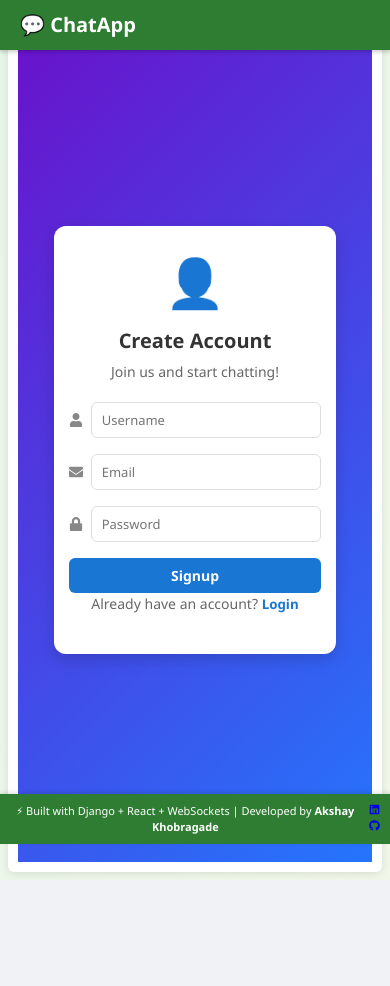
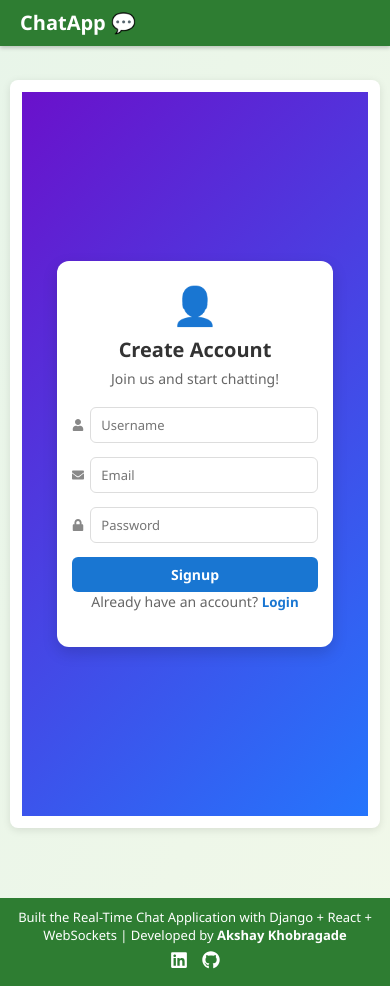
Before and after one commit to Akshaykhobragade3112/Real-Time-Chat-Application, a React (Vite) app in the folder chat_frontend/: page /signup in a window 390 px wide. Before the commit the page ends 880 px from the top, so only its background shows below. Built offline with nearby package versions, Linux system fonts and the light colour scheme.

Commit message:
fixed: rooms title overlapped with header/navbar

```diff
--- a/chat_frontend/src/App.css
+++ b/chat_frontend/src/App.css
@@ -11,8 +11,14 @@ body {
   -webkit-font-smoothing: antialiased;
   background: #f9fafb;
   color: #333;
-  font-size: 14px; /* Slightly smaller base */
+  font-size: 14px;
   line-height: 1.5;
+}
+
+/* ---------- Variables ---------- */
+:root {
+  --header-height: 60px;
+  --footer-height: 60px;
 }
 
 /* ---------- Scrollbar ---------- */
@@ -52,19 +58,21 @@ body {
   justify-content: space-between;
   align-items: center;
   box-shadow: 0 2px 4px rgba(0,0,0,0.2);
-  height: 60px; /* fixed height */
+  height: var(--header-height);
+  flex-wrap: wrap;
 }
 
 .app-title {
-  font-size: 18px; /* reduced */
+  font-size: 18px;
   font-weight: bold;
   letter-spacing: 0.5px;
+  white-space: nowrap;
 }
 
 .logout-btn {
   background: #e53935;
   border: none;
-  padding: 6px 12px; /* reduced */
+  padding: 6px 12px;
   border-radius: 5px;
   color: white;
   font-size: 13px;
@@ -78,98 +86,89 @@ body {
 /* ---------- Main ---------- */
 .app-main {
   flex: 1;
-  padding: 70px 15px 55px; /* top = header height + margin, bottom = footer height + margin */
+  padding: calc(var(--header-height) + 10px) 15px calc(var(--footer-height) + 10px);
   display: flex;
   justify-content: center;
-  overflow-y: auto; /* scroll inside main area */
+  align-items: flex-start;
+  overflow-y: auto;
 }
 
 .content-box {
   background: white;
-  padding: 15px; /* reduced */
+  padding: 15px;
   border-radius: 8px;
   box-shadow: 0 2px 8px rgba(0,0,0,0.1);
   width: 100%;
-  max-width: 700px; /* smaller */
-  min-height: 350px; /* smaller */
+  max-width: 650px;
 }
 
 /* ---------- Footer ---------- */
 .app-footer {
-  position: fixed;
-  bottom: 0;
-  left: 0;
-  right: 0;
-  z-index: 1000;
   text-align: center;
-  padding: 10px 15px;
+  padding: 12px;
   background: #2e7d32;
   color: white;
-  font-size: 14px;
-  height: 50px;
+  font-size: 13px;
   display: flex;
-  justify-content: space-between;
-  align-items: center;
-  box-shadow: 0 -2px 4px rgba(0,0,0,0.1);
+  flex-direction: column;
+  gap: 6px;
+  margin-top: auto;
+  min-height: var(--footer-height);
 }
 
-/* Social Links */
-.social-links {
-  display: flex;
-  gap: 15px;
+.app-footer p {
+  margin: 0;
+  font-size: 13px;
 }
 
-.social-links a {
+.footer-links {
+  display: flex;
+  justify-content: center;
+  align-items: center;
+  gap: 14px;
+}
+
+.footer-links a {
   color: white;
   font-size: 18px;
   transition: color 0.3s;
 }
 
-.social-links a:hover {
-  color: #34b7f1; /* Accent blue */
+.footer-links a:hover {
+  color: #c8e6c9;
 }
 
 /* ---------- Responsive ---------- */
+@media (max-width: 1024px) {
+  .content-box {
+    max-width: 550px;
+  }
+}
 
-/* Tablets (<= 1024px) */
-@media (max-width: 1024px) {
+@media (max-width: 768px) {
+  .app-header {
+    flex-direction: column;
+    align-items: flex-start;
+    height: auto;
+    padding: 8px 12px;
+  }
+
+  .logout-btn {
+    align-self: flex-end;
+    margin-top: 6px;
+  }
+
   .app-main {
-    padding: 10px;
+    padding: 80px 10px calc(var(--footer-height) + 10px);
   }
 
   .content-box {
-    max-width: 600px;
-  }
-}
-
-/* Mobile (<= 768px) */
-@media (max-width: 768px) {
-  .app-header {
-    padding: 8px 15px;
-  }
-
-  .app-title {
-    font-size: 16px;
-  }
-
-  .logout-btn {
-    font-size: 12px;
-    padding: 5px 10px;
-  }
-
-  .app-main {
-    padding: 8px;
-  }
-
-  .content-box {
-    padding: 10px;
-    border-radius: 6px;
-    min-height: auto;
+    padding: 12px;
     max-width: 100%;
   }
 
   .app-footer {
     font-size: 11px;
-    padding: 6px;
+    padding: 10px;
   }
 }
--- a/chat_frontend/src/App.jsx
+++ b/chat_frontend/src/App.jsx
@@ -56,11 +56,11 @@ export default function App() {
       {/* Footer */}
       <footer className="app-footer">
         <p>
-          ⚡ Built with Django + React + WebSockets | Developed by{" "}
+           Built the Real-Time Chat Application with Django + React + WebSockets | Developed by{" "}
           <strong>Akshay Khobragade</strong>
         </p>
         <div className="footer-links">
-          <a href="https://www.linkedin.com/in/akshaykhobragade3112/" target="_blank" rel="noopener noreferrer">
+          <a href="https://www.linkedin.com/in/akshaykhobragade123/" target="_blank" rel="noopener noreferrer">
             <FaLinkedin />
           </a>
           <a href="https://github.com/Akshaykhobragade3112" target="_blank" rel="noopener noreferrer">
--- a/chat_frontend/src/components/Navbar.jsx
+++ b/chat_frontend/src/components/Navbar.jsx
@@ -4,7 +4,7 @@ import "../components/Navbar.css";
 export default function Navbar({ onLogout }) {
   return (
     <nav className="navbar">
-      <h1 className="navbar-title">💬 ChatApp</h1>
+      <h1 className="navbar-title">ChatApp 💬 </h1>
       {onLogout && (
         <button onClick={onLogout} className="logout-btn">
           Logout
--- a/chat_frontend/src/index.css
+++ b/chat_frontend/src/index.css
@@ -9,9 +9,19 @@
   --bg-white: #ffffff;
   --text-dark: #222;
   --text-light: #555;
+
+  --font-base: 14px;
+  --line-height: 1.5;
 }
 
 /* ------------ RESET + BASE ------------ */
+html {
+  font-size: var(--font-base);
+  line-height: var(--line-height);
+  -webkit-text-size-adjust: 100%; /* prevent text zoom on iOS */
+  scroll-behavior: smooth;
+}
+
 * {
   margin: 0;
   padding: 0;
@@ -23,16 +33,21 @@ body {
   background: var(--bg-light);
   color: var(--text-dark);
   -webkit-font-smoothing: antialiased;
+  min-height: 100vh;
 }
 
+/* Headings */
 h1, h2, h3 {
   font-weight: bold;
+  color: var(--text-dark);
+  line-height: 1.3;
 }
 
+/* Buttons */
 button {
   border: none;
   cursor: pointer;
-  transition: 0.3s ease;
+  transition: background 0.3s, color 0.3s;
 }
 
 button:disabled {
@@ -40,17 +55,30 @@ button:disabled {
   cursor: not-allowed;
 }
 
-/* ------------ SCROLLBAR ------------ */
-::-webkit-scrollbar {
-  width: 8px;
+/* Links */
+a {
+  text-decoration: none;
+  color: inherit;
 }
-::-webkit-scrollbar-track {
-  background: #f1f1f1;
+a:hover {
+  opacity: 0.85;
 }
-::-webkit-scrollbar-thumb {
-  background: #9ca3af;
-  border-radius: 4px;
+
+/* ------------ RESPONSIVE ------------ */
+
+/* Medium devices (tablets <= 1024px) */
+@media (max-width: 1024px) {
+  html {
+    font-size: 13px;
+  }
 }
-::-webkit-scrollbar-thumb:hover {
-  background: #6b7280;
+
+/* Small devices (phones <= 768px) */
+@media (max-width: 768px) {
+  html {
+    font-size: 12.5px;
+  }
+  body {
+    line-height: 1.4;
+  }
 }
--- a/chat_frontend/src/pages/Login.css
+++ b/chat_frontend/src/pages/Login.css
@@ -5,7 +5,7 @@
   display: flex;
   justify-content: center;
   align-items: center;
-  height: 100vh;
+  min-height: calc(100vh - 120px); /* leaves space for header+footer */
   background: linear-gradient(135deg, #43cea2, #185a9d);
   font-family: Arial, sans-serif;
   padding: 20px;
@@ -14,24 +14,37 @@
 /* Auth Box */
 .auth-box {
   background: #fff;
-  padding: 30px 25px;
+  padding: 25px 20px;
   border-radius: 12px;
   box-shadow: 0 6px 15px rgba(0, 0, 0, 0.15);
   width: 100%;
-  max-width: 380px;
+  max-width: 360px;
   text-align: center;
 }
 
 .auth-box h2 {
-  font-size: 24px;
-  margin-bottom: 5px;
+  font-size: 22px;
+  margin-bottom: 6px;
   color: #333;
 }
 
 .auth-box p {
   font-size: 14px;
   color: #666;
-  margin-bottom: 20px;
+  margin-bottom: 18px;
+}
+
+/* Input wrapper (icon + input) */
+.input-group {
+  display: flex;
+  align-items: center;
+  margin-bottom: 14px;
+}
+
+.input-group svg {
+  margin-right: 8px;
+  color: #888;
+  font-size: 14px;
 }
 
 /* Input */
@@ -91,7 +104,7 @@
 /* Tablets */
 @media (max-width: 768px) {
   .auth-box {
-    padding: 25px 20px;
+    padding: 20px 18px;
     max-width: 90%;
   }
   .auth-box h2 {
@@ -102,7 +115,7 @@
 /* Mobile */
 @media (max-width: 480px) {
   .auth-box {
-    padding: 20px 15px;
+    padding: 18px 15px;
   }
   .auth-input {
     font-size: 13px;
@@ -112,4 +125,8 @@
     font-size: 14px;
     padding: 8px;
   }
+  .input-group svg {
+    font-size: 12px;
+    margin-right: 6px;
+  }
 }
--- a/chat_frontend/src/pages/Login.jsx
+++ b/chat_frontend/src/pages/Login.jsx
@@ -44,8 +44,8 @@ export default function Login() {
         {/* Login Form */}
         <form onSubmit={handleLogin}>
           {/* Username */}
-          <div style={{ display: "flex", alignItems: "center", marginBottom: "1rem" }}>
-            <FaUser style={{ marginRight: "8px", color: "#888" }} />
+          <div className="input-group">
+            <FaUser />
             <input
               type="text"
               placeholder="Username"
@@ -57,8 +57,8 @@ export default function Login() {
           </div>
 
           {/* Password */}
-          <div style={{ display: "flex", alignItems: "center", marginBottom: "1rem" }}>
-            <FaLock style={{ marginRight: "8px", color: "#888" }} />
+          <div className="input-group">
+            <FaLock />
             <input
               type="password"
               placeholder="Password"
--- a/chat_frontend/src/pages/Signup.css
+++ b/chat_frontend/src/pages/Signup.css
@@ -5,7 +5,7 @@
   display: flex;
   justify-content: center;
   align-items: center;
-  height: 100vh;
+  min-height: calc(100vh - 120px); /* leave space for header/footer */
   background: linear-gradient(135deg, #6a11cb, #2575fc);
   font-family: Arial, sans-serif;
   padding: 20px;
@@ -14,24 +14,37 @@
 /* Auth Box */
 .auth-box {
   background: #fff;
-  padding: 30px 25px;
+  padding: 25px 20px;
   border-radius: 12px;
   box-shadow: 0 6px 15px rgba(0, 0, 0, 0.15);
   width: 100%;
-  max-width: 380px;
+  max-width: 360px;
   text-align: center;
 }
 
 .auth-box h2 {
-  font-size: 24px;
-  margin-bottom: 5px;
+  font-size: 22px;
+  margin-bottom: 6px;
   color: #333;
 }
 
 .auth-box p {
   font-size: 14px;
   color: #666;
-  margin-bottom: 20px;
+  margin-bottom: 18px;
+}
+
+/* Input wrapper (icon + input) */
+.input-group {
+  display: flex;
+  align-items: center;
+  margin-bottom: 14px;
+}
+
+.input-group svg {
+  margin-right: 8px;
+  color: #888;
+  font-size: 14px;
 }
 
 /* Input */
@@ -91,7 +104,7 @@
 /* Tablets */
 @media (max-width: 768px) {
   .auth-box {
-    padding: 25px 20px;
+    padding: 20px 18px;
     max-width: 90%;
   }
   .auth-box h2 {
@@ -102,7 +115,7 @@
 /* Mobile */
 @media (max-width: 480px) {
   .auth-box {
-    padding: 20px 15px;
+    padding: 18px 15px;
   }
   .auth-input {
     font-size: 13px;
@@ -112,4 +125,8 @@
     font-size: 14px;
     padding: 8px;
   }
+  .input-group svg {
+    font-size: 12px;
+    margin-right: 6px;
+  }
 }
--- a/chat_frontend/src/pages/Signup.jsx
+++ b/chat_frontend/src/pages/Signup.jsx
@@ -43,8 +43,8 @@ export default function Signup() {
         {/* Signup Form */}
         <form onSubmit={handleSignup}>
           {/* Username */}
-          <div style={{ display: "flex", alignItems: "center", marginBottom: "1rem" }}>
-            <FaUser style={{ marginRight: "8px", color: "#888" }} />
+          <div className="input-group">
+            <FaUser />
             <input
               type="text"
               placeholder="Username"
@@ -56,8 +56,8 @@ export default function Signup() {
           </div>
 
           {/* Email */}
-          <div style={{ display: "flex", alignItems: "center", marginBottom: "1rem" }}>
-            <FaEnvelope style={{ marginRight: "8px", color: "#888" }} />
+          <div className="input-group">
+            <FaEnvelope />
             <input
               type="email"
               placeholder="Email"
@@ -69,8 +69,8 @@ export default function Signup() {
           </div>
 
           {/* Password */}
-          <div style={{ display: "flex", alignItems: "center", marginBottom: "1rem" }}>
-            <FaLock style={{ marginRight: "8px", color: "#888" }} />
+          <div className="input-group">
+            <FaLock />
             <input
               type="password"
               placeholder="Password"
```
Also changed, not shown: chat_frontend/src/components/MessageInput.css (+55 -6 lines), chat_frontend/src/components/MessageList.css (+58 -8 lines), chat_frontend/src/pages/ChatRoom.css (+65 -14 lines), chat_frontend/src/pages/Rooms.css (+54 -7 lines).
